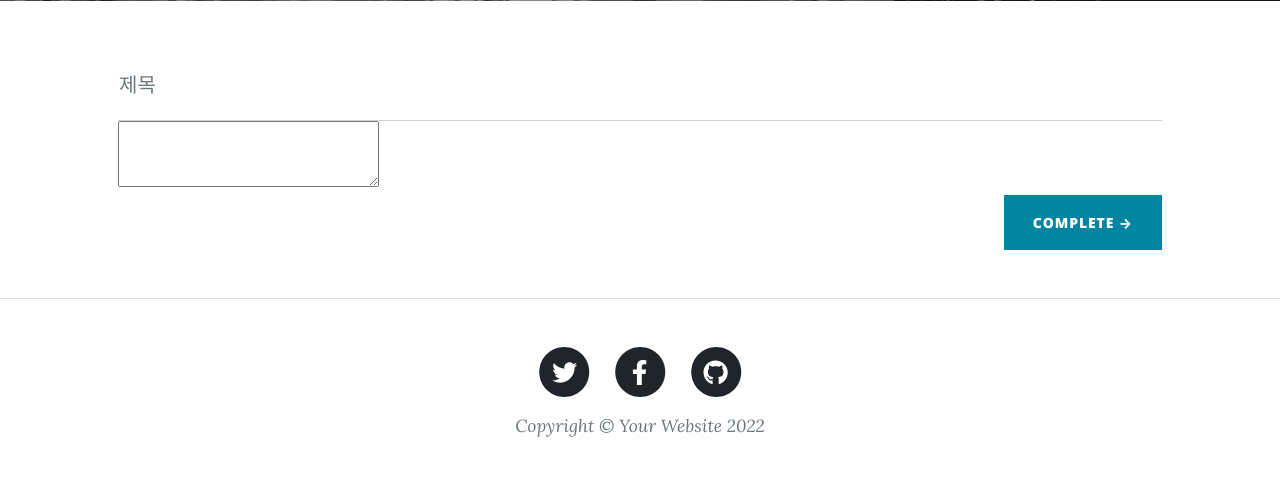
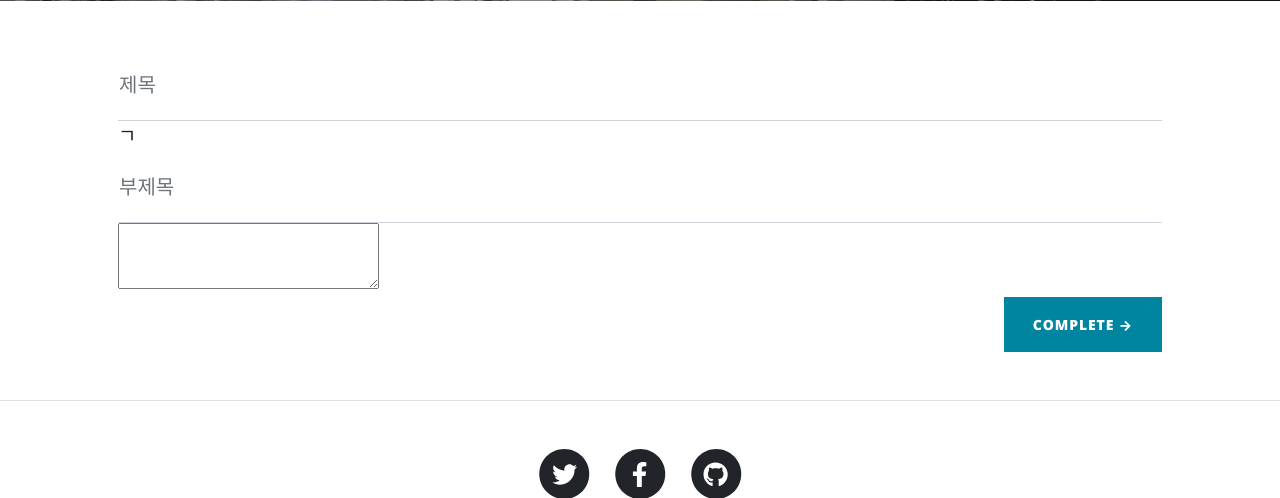
Before and after one commit to dustndus8/web, a Django app: page /board/create in a window 1280 px wide. Shown: the part 498-996 px from the top of the page. Before the commit the page ends 935 px from the top, so only its background shows below. Run offline with Django 4.2, Linux system fonts and the light colour scheme; the visitor is signed in with stand-in values (Sample User, id 1); parts of the project's set-up code (start-up, migrations or seed data) failed here and were passed over; some libraries are stand-ins or nearby versions.

Commit message:
feat: sub_title 기능 추가

```diff
--- a/templates/board/create.html
+++ b/templates/board/create.html
@@ -32,6 +32,11 @@
             <div class="form-floating">
                 <input name="title" class="form-control" id="title" type="text" placeholder="Enter your TITLE..." data-sb-validations="required" />
                 <label for="title">제목</label>
+                <div class="invalid-feedback" data-sb-feedback="title:required">A title is required.</div>
+            </div>
+ㄱ                        <div class="form-floating">
+                <input name="sub_title" class="form-control" id="sub_title" type="text" placeholder="Enter your TITLE..." data-sb-validations="required" />
+                <label for="title">부제목</label>
                 <div class="invalid-feedback" data-sb-feedback="title:required">A title is required.</div>
             </div>
         <textarea name="contents" id="summernote"></textarea>
--- a/templates/board/main.html
+++ b/templates/board/main.html
@@ -27,7 +27,7 @@
                         <a href="/board/readGet/{{ post.id }}">
 
                             <h2 class="post-title">{{post.title}}</h2>
-                            <h3 class="post-subtitle" > {{ post.contents | safe }}</h3>
+                            <h3 class="post-subtitle" > {{ post.sub_title | safe }}</h3>
 
                         </a>
 
--- a/templates/board/read.html
+++ b/templates/board/read.html
@@ -12,7 +12,7 @@
                     <div class="col-md-10 col-lg-8 col-xl-7">
                         <div class="post-heading">
                             <h1> {{ post.title }}</h1>
-                            <h2 class="subheading">Problems look mighty small from 150 miles up</h2>
+                            <h2 class="subheading">{{ post.sub_title }}</h2>
                             <span class="meta">
                                 Posted by
                                 {{ post.create_date }}
```
